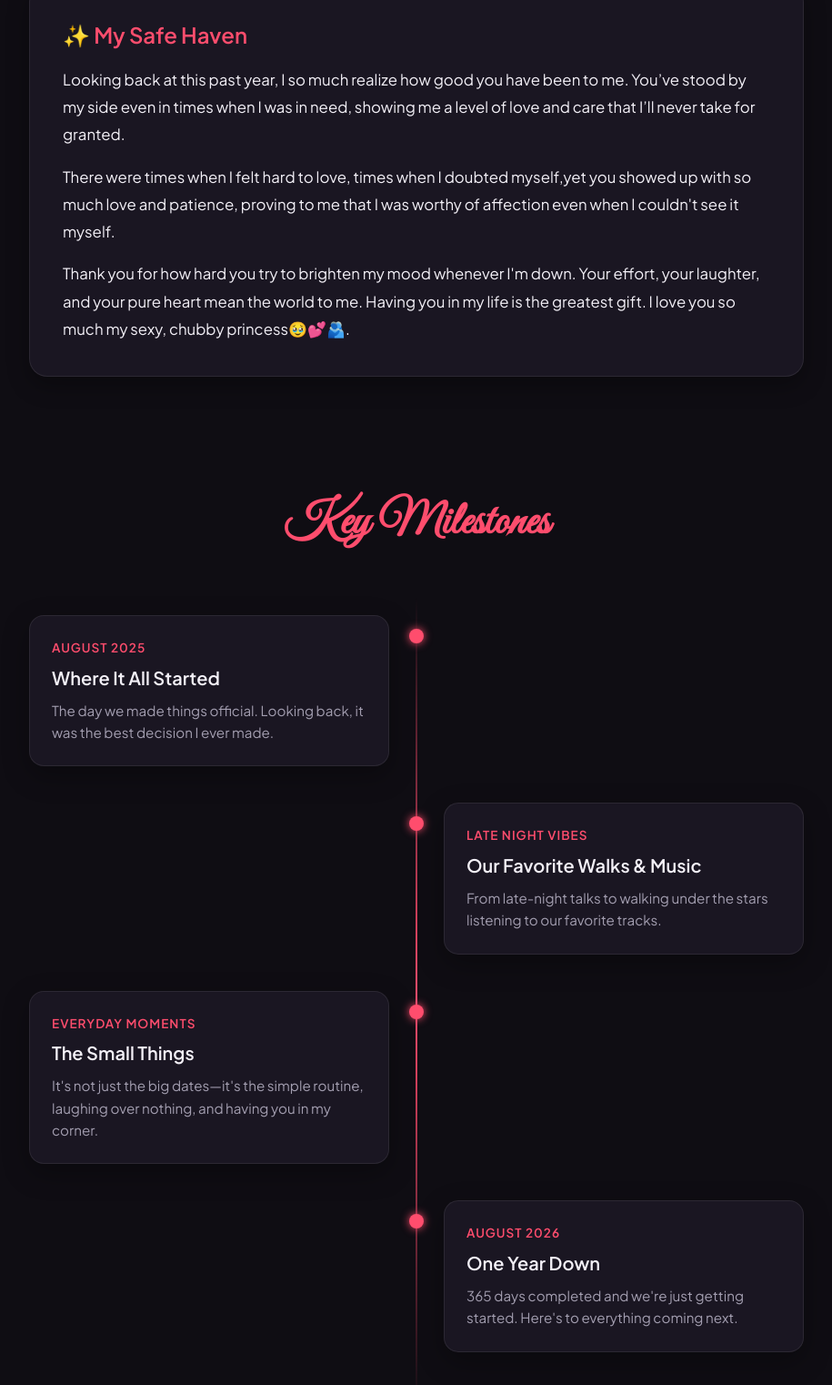
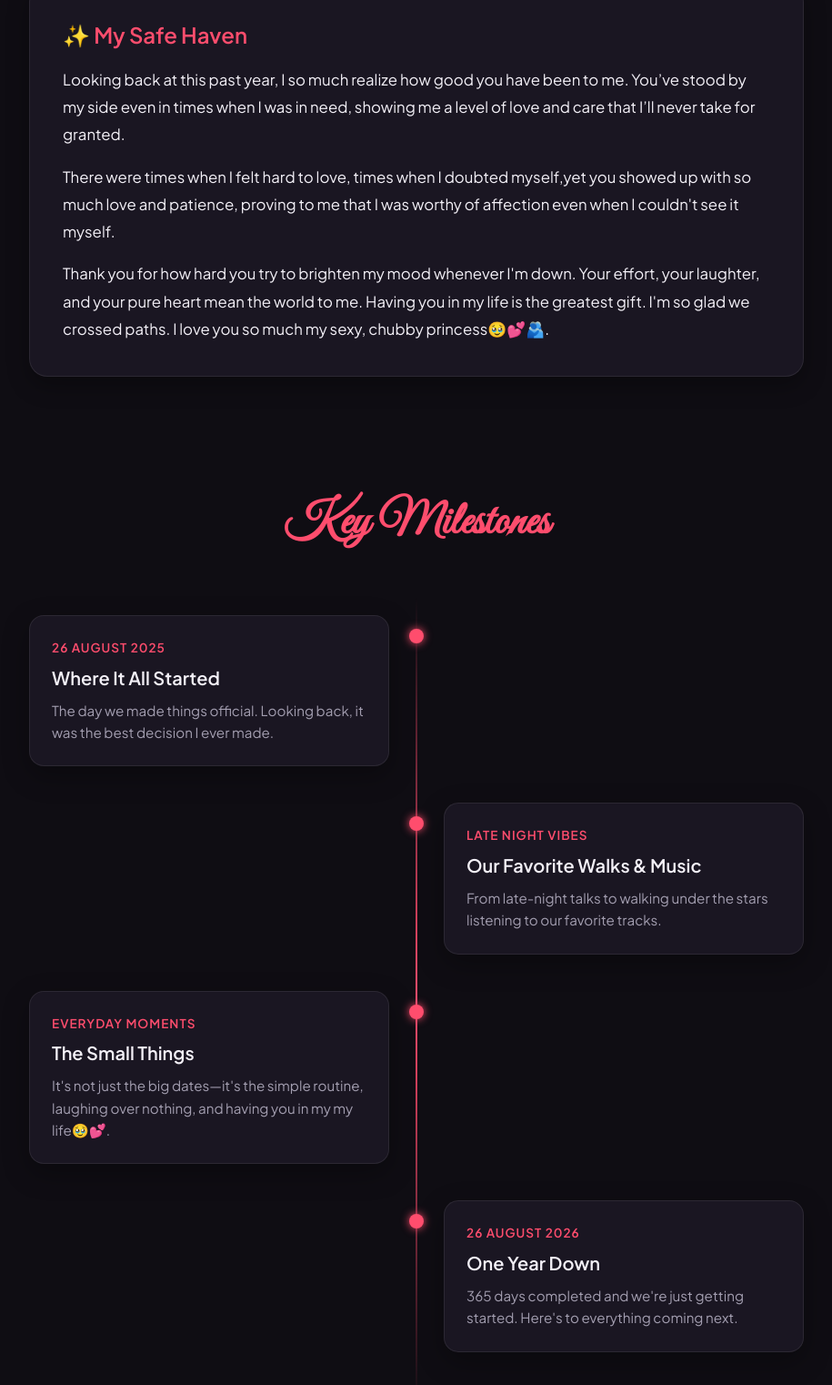
Before and after one commit to HeadGlitch1/Anniversary, a plain HTML site: page index.html in a window 1280 px wide. Shown: the part 1805-3327 px from the top of the page at 91% size, without its empty margins (182-1097 px from the left). Drawn offline with Linux system fonts and the light colour scheme.

Commit message:
Update index.html

```diff
--- a/index.html
+++ b/index.html
@@ -363,7 +363,7 @@
       <h3>✨ My Safe Haven</h3>
       <p>Looking back at this past year, I so much realize how good you have been to me. You’ve stood by my side even in times when I was in need, showing me a level of love and care that I’ll never take for granted.</p>
       <p>There were times when I felt hard to love, times when I doubted myself,yet you showed up with so much love and patience, proving to me that I was worthy of affection even when I couldn't see it myself.</p>
-      <p>Thank you for how hard you try to brighten my mood whenever I'm down. Your effort, your laughter, and your pure heart mean the world to me. Having you in my life is the greatest gift. I love you so much my sexy, chubby princess🥹💕🫂.</p>
+      <p>Thank you for how hard you try to brighten my mood whenever I'm down. Your effort, your laughter, and your pure heart mean the world to me. Having you in my life is the greatest gift. I'm so glad we crossed paths. I love you so much my sexy, chubby princess🥹💕🫂.</p>
     </div>
   </section>
 
@@ -375,7 +375,7 @@
       <div class="timeline-item">
         <div class="timeline-node"></div>
         <div class="timeline-card">
-          <div class="timeline-date">August 2025</div>
+          <div class="timeline-date">26 August 2025</div>
           <h3>Where It All Started</h3>
           <p>The day we made things official. Looking back, it was the best decision I ever made.</p>
         </div>
@@ -395,14 +395,14 @@
         <div class="timeline-card">
           <div class="timeline-date">Everyday Moments</div>
           <h3>The Small Things</h3>
-          <p>It's not just the big dates—it's the simple routine, laughing over nothing, and having you in my corner.</p>
+          <p>It's not just the big dates—it's the simple routine, laughing over nothing, and having you in my my life🥹💕.</p>
         </div>
       </div>
 
       <div class="timeline-item">
         <div class="timeline-node"></div>
         <div class="timeline-card">
-          <div class="timeline-date">August 2026</div>
+          <div class="timeline-date">26 August 2026</div>
           <h3>One Year Down</h3>
           <p>365 days completed and we're just getting started. Here's to everything coming next.</p>
         </div>
```
